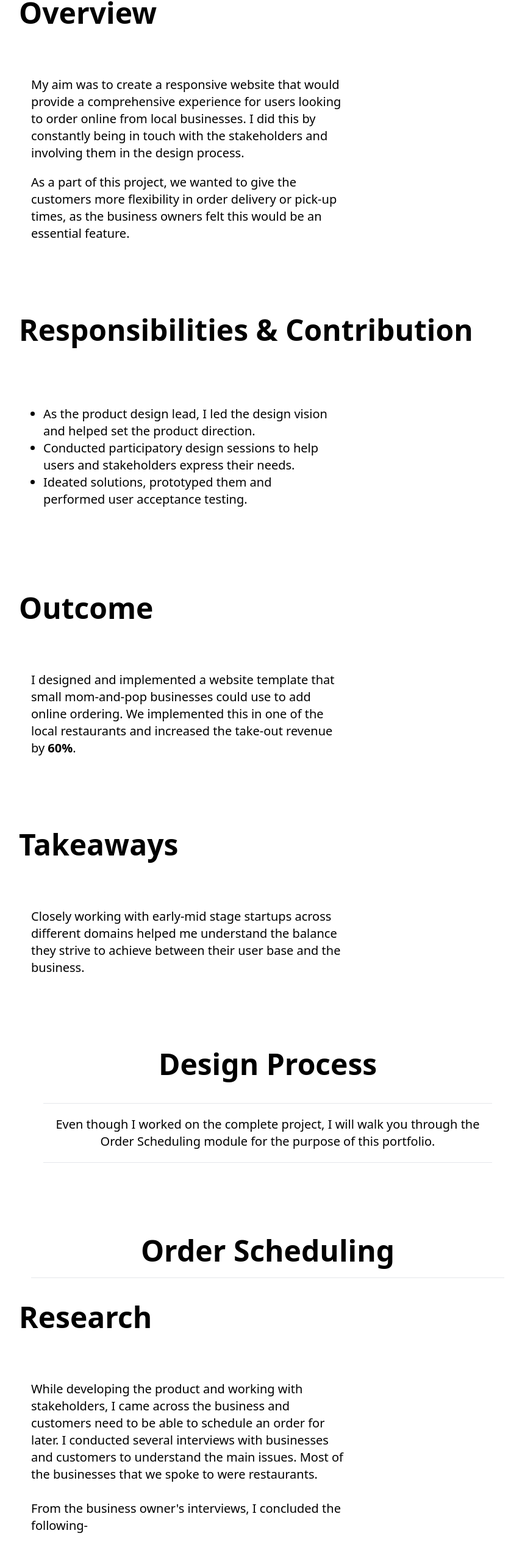
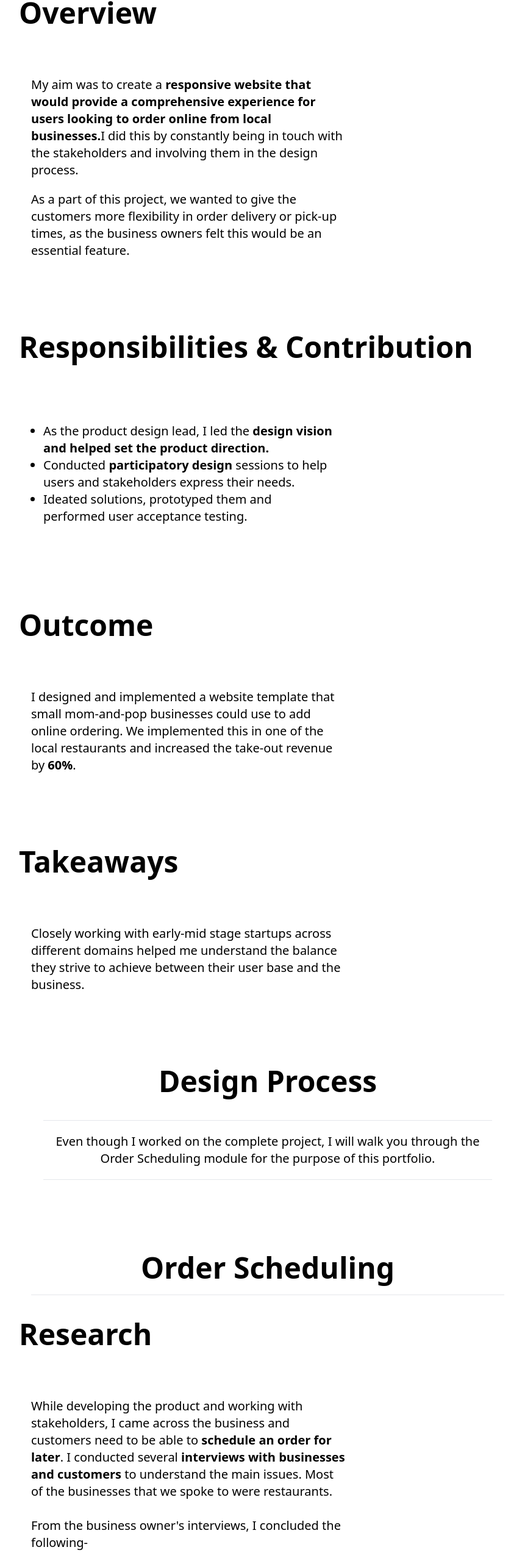
Before and after one commit to fan-boy/Portfolio-V2, a React (Create React App) app: page /chainreactive in a window 1280 px wide. Shown: the part 1239-3799 px from the top of the page at 61% size, without its empty margins (201-1039 px from the left). Built offline with nearby package versions, Linux system fonts and the light colour scheme; no server answers; a web font is replaced by a local one.

Commit message:
Highlighting key words

```diff
--- a/src/Pages/WorkDetails/ChainReactive/ChainReactive.tsx
+++ b/src/Pages/WorkDetails/ChainReactive/ChainReactive.tsx
@@ -158,8 +158,8 @@ const ChainReactive = () => {
           </p>
           <div className={textStyle}>
             <p className="sm:w-2/3">
-              My aim was to create a responsive website that would provide a
-              comprehensive experience for users looking to order online from local businesses.
+              My aim was to create a <span className="font-semibold">responsive website that would provide a
+              comprehensive experience for users looking to order online from local businesses.</span>
               I did this by constantly being in touch with the stakeholders and involving them in the design process.
             </p>
             <p className="mt-5 sm:w-2/3">
@@ -176,11 +176,11 @@ const ChainReactive = () => {
                 <p className="sm:w-2/3">
                   <ul className="p-5 list-disc">
                     <li>
-                      As the product design lead, I led the design vision and helped set the product direction.
+                      As the product design lead, I led the <span className="font-semibold">design vision and helped set the product direction.</span>
                     </li>
 
                     <li>
-                      Conducted participatory design sessions to help users and stakeholders express their needs.
+                      Conducted <span className="font-semibold">participatory design </span> sessions to help users and stakeholders express their needs.
                     </li>
                     <li>
                       Ideated solutions, prototyped them and performed user acceptance testing.
@@ -273,8 +273,8 @@ const ChainReactive = () => {
               </p>
               <div className={textStyle}>
                 <p className="sm:w-2/3">
-                  While developing the product and working with stakeholders, I came across the business and customers need to be able to schedule an order for later.
-                  I conducted several interviews with businesses and customers to understand the main issues.
+                  While developing the product and working with stakeholders, I came across the business and customers need to be able to <span className="font-semibold">schedule an order for later</span>.
+                  I conducted several <span className="font-semibold">interviews with businesses and customers</span> to understand the main issues.
                   Most of the businesses that we spoke to were restaurants.
                   <br/> <br/>
                   <p>
@@ -360,7 +360,7 @@ const ChainReactive = () => {
                 <img className="w-full sm:w-1/2 object-contain" src={initialPrototyping} alt="InitialPrototyping" />
                 <p className="sm:w-1/2">
                   Our initial design included a day picker followed by a shift (Breakfast,Lunch,Dinner) picker and then a time picker.
-                  Once the user made a time selection the menu section of the webpage would be populated. The business owners liked this design of the user having to explicitly select the timing.
+                  Once the user made a time selection the menu section of the webpage would be populated. The <span className="font-semibold">business owners liked this design </span> of the user having to explicitly select the timing.
 
                 </p>
 
@@ -369,8 +369,8 @@ const ChainReactive = () => {
             <div className={textStyle}>
 
               <p className="sm:w-2/3">
-                Although this design satisfied the needs of the business owners, I felt it was not user-friendly from the customer's perspective.
-                So I decided to create a simple google form and survey the customers to understand their perspectives.
+                Although this design satisfied the needs of the business owners, <span className="font-semibold">I felt it was not user-friendly from the customer's perspective.</span>
+                So I decided to create a simple google form and <span className="font-semibold">survey the customers</span> to understand their perspectives.
                 <br/>
                 A QR code with this forms
                 link was kept on the tables in the restaurant and dine-in customers were asked to fill the form.
@@ -387,7 +387,7 @@ const ChainReactive = () => {
 
                 </ul>
                 <br></br>
-                43 people answered this survey.
+                <span className="font-semibold">43 people </span>answered this survey.
               </p>
 
             </div>
@@ -407,7 +407,7 @@ const ChainReactive = () => {
                   <br></br>
                   <br></br>
                   <span>
-                    From this, it was pretty clear that even though the feature was an important one from the perspective of the business owners, it was just a good to have feature from the perspective of the consumers as the consumers mostly placed orders for asap delivery/pickup.
+                    From this, it was pretty clear that even though the <span className="font-semibold">feature was an important one from the perspective of the business owners, it was just a good to have feature from the perspective of the consumers</span> as the consumers mostly placed orders for asap delivery/pickup.
                   </span>
                   <br></br>
                   This discovery led to new and better prototypes.
@@ -430,7 +430,7 @@ const ChainReactive = () => {
                     <br>
                     </br>
                     <br></br>
-                    However, this prototype was rejected during testing by the consumers. From their feedback, I concluded that -
+                    However, this prototype was <span className="font-semibold">rejected during testing by the consumers</span>. From their feedback, I concluded that -
                     <ul className="list-disc p-5">
                       <li>
                         They felt that the time picker section that appeared once the user clicked on "Today" or "Later" was overwhelming when it appeared on the screen. It needed to be moved to a separate component.
@@ -508,7 +508,7 @@ const ChainReactive = () => {
                   During this process, I learnt that it’s essential to consider the requirements of all
                   your user groups and develop a design that works for them.
                   Each user group might have different roles and perform various actions.
-                  Making no assumptions and adhering to the design process will yield results that satisfy the needs of all stakeholders.
+                  <span className="font-semibold"> Making no assumptions and adhering to the design process will yield results that satisfy the needs of all stakeholders.</span>
                 </p>
 
               </div>
--- a/src/Pages/WorkDetails/Hive/Hive.tsx
+++ b/src/Pages/WorkDetails/Hive/Hive.tsx
@@ -165,7 +165,7 @@ const Hive = () => {
             <p className="sm:w-2/3">
               After the COVID - 19 pandemic when offices started reopening, the business continuity planning (BCP) team at
               Ingram Micro India gathered a team of 5 people and provided us with a problem statement.
-              They wanted an app to enable a safe work environment to return to work.
+              They wanted an <span className="font-semibold"> app to enable a safe work environment to return to work</span>.
             </p>
             <p className="mt-5 sm:w-2/3">
               Ingram Micro India has about 3000 employees all over and we had
@@ -208,7 +208,7 @@ const Hive = () => {
                     </li>
 
                     <li>
-                      Develop the product under time constraints in an agile manner.
+                      Develop the <span className="font-semibold">product under time constraints in an agile manner</span>.
                     </li>
                     <li>
                       Architect the technical development as I was one of the senior members of the team.
@@ -247,7 +247,7 @@ const Hive = () => {
               </p>
               <div className={textStyle}>
                 <p className="sm:w-2/3">
-                  Working on  tight deadline and developing an enterprise scale application taught me how to work in high pressure environments and how to design enterprise applications from scratch.
+                  Working on tight deadline and developing an enterprise scale application taught me how to work in high pressure environments and how to design enterprise applications from scratch.
                 </p>
 
               </div>
@@ -284,7 +284,7 @@ const Hive = () => {
               </p>
               <div className={textStyle}>
                 <p className="sm:w-2/3">
-                  We started by conducting extensive interviews with the BCP and the HR team to get a clear understanding of their requirements.
+                  We started by <span className="font-semibold">conducting extensive interviews</span> with the BCP and the HR team to get a clear understanding of their requirements.
                   </p>
                   <br/>
                   <p className="sm:w-2/3">
@@ -352,7 +352,7 @@ const Hive = () => {
                 <img className="w-full object-contain" src={HiveRelationshipDiagram} alt="AppFlow" />
                 <br/><br/>
                 <p>
-                  We concluded that there was a need of 3 independent apps that worked in sync with each other. These were -
+                  We concluded that there was a need of <span className="font-semibold">3 independent apps</span> that worked in sync with each other. These were -
                   <ul className="p-5 list-disc">
                     <li>
                       A web app for the HR/Admin and BCP teams to upload schedules and send announcements.
```
